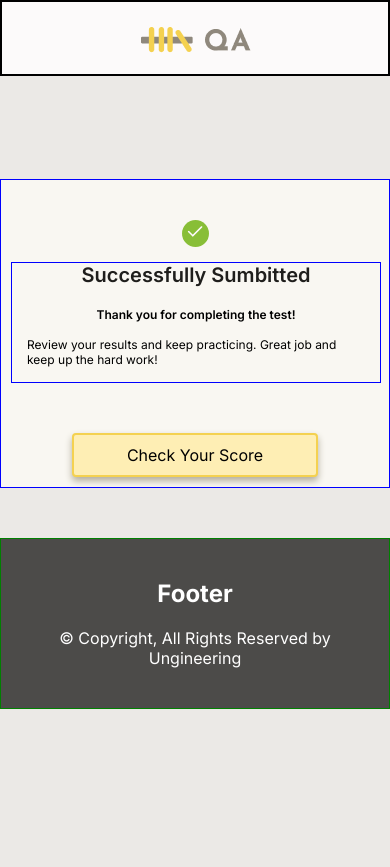
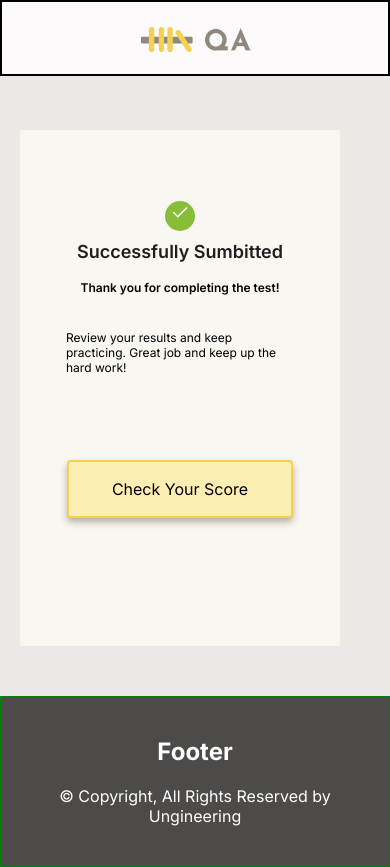
Before and after one commit to POOJABINJWA/mcq_test_qustions, a Next.js app: page /successfully in a window 390 px wide. Before the commit the page ends 844 px from the top, so only its background shows below. Built offline with nearby package versions, Linux system fonts and the light colour scheme.

Commit message:
successdully page complted with responsed

```diff
--- a/app/successfully/sumbitted.css
+++ b/app/successfully/sumbitted.css
@@ -3,18 +3,21 @@
 .sumbitted_components{
     width: 705px;
     height: 516px;
-    border: 1px solid blue;
+    border: 1px solid  #F9F7F2;
     margin: auto;
     margin-top: 103px;
     background:  #F9F7F2;
 
 }
 .correct_img{
-    width: 25px;
-    height: 25px;
     background-color: #88BE37 ;
     margin: auto;
-    margin-top: 65px;
+    width: 28px;
+height: 28px;
+flex-shrink: 0;
+
+text-align: center;
+margin-top: 65px;
     text-align: center;
     padding: 1px;
     border-radius: 30px;
@@ -22,14 +25,14 @@
 .successfully_container{
     width: 319px;
     height: 142px;
-    border: 1px solid blue;
+    /* border: 1px solid blue; */
     margin: auto;
     margin-top: 22px;
 }
 .check_score{
     /* width: 222px; */
     height: 54px;
-    border: 1px solid red;
+    /* border: 1px solid red; */
     margin: auto;
     margin-top: 98px;
 
@@ -78,42 +81,43 @@ h6{
     display: none;
 }
 
-@media only screen and (max-width: 576px) {
+@media screen and (max-width: 576px) {
     .sumbitted_components {
-        width: 100%;
-        height: auto;
+        margin: 20px;
         padding: 10px;
         box-sizing: border-box;
-    }
+        width: 320px;
+        margin-bottom: 0;
+        margin-top: 54px
+        }
 
     .correct_img {
-        margin-top: 30px;
+        margin-top: 60px;
     }
 
     .successfully_container {
         width: 100%;
         height: auto;
-        margin-top: 15px;
+        margin-top: 10px;
     }
 
     .check_score {
-        /* width: 100%; */
         margin-top: 50px;
-        height: auto;
-        padding: 10px;
+        margin-bottom: 60px;
+    margin-top: 50px;
     }
 
     .heading {
-        font-size: 20px;
+        font-size: 18px;
     }
 
     h6 {
-        padding-top: 20px;
+        padding-top: 18px;
         font-size: 12px;
     }
 
     .Paragraph {
-        padding: 15px;
+        padding: 35px;
         font-size: 12px;
     }
 }
```
